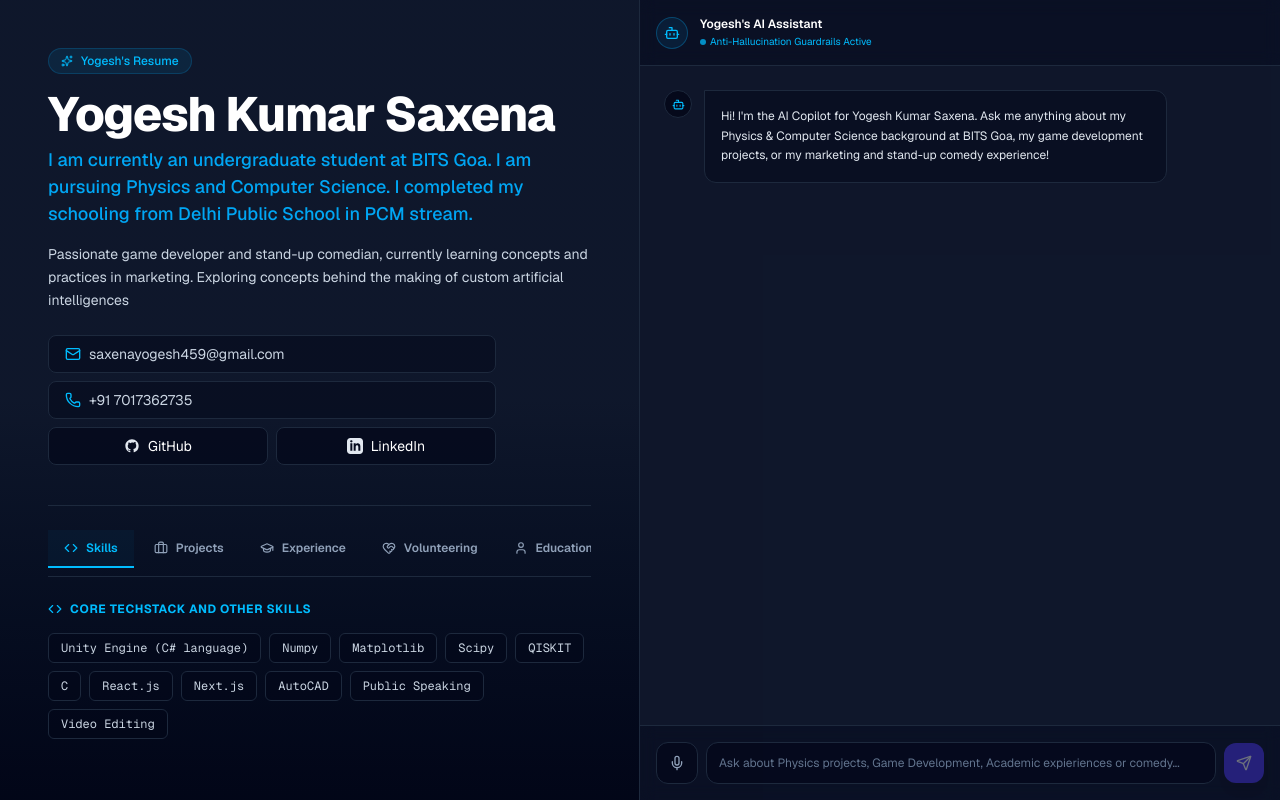
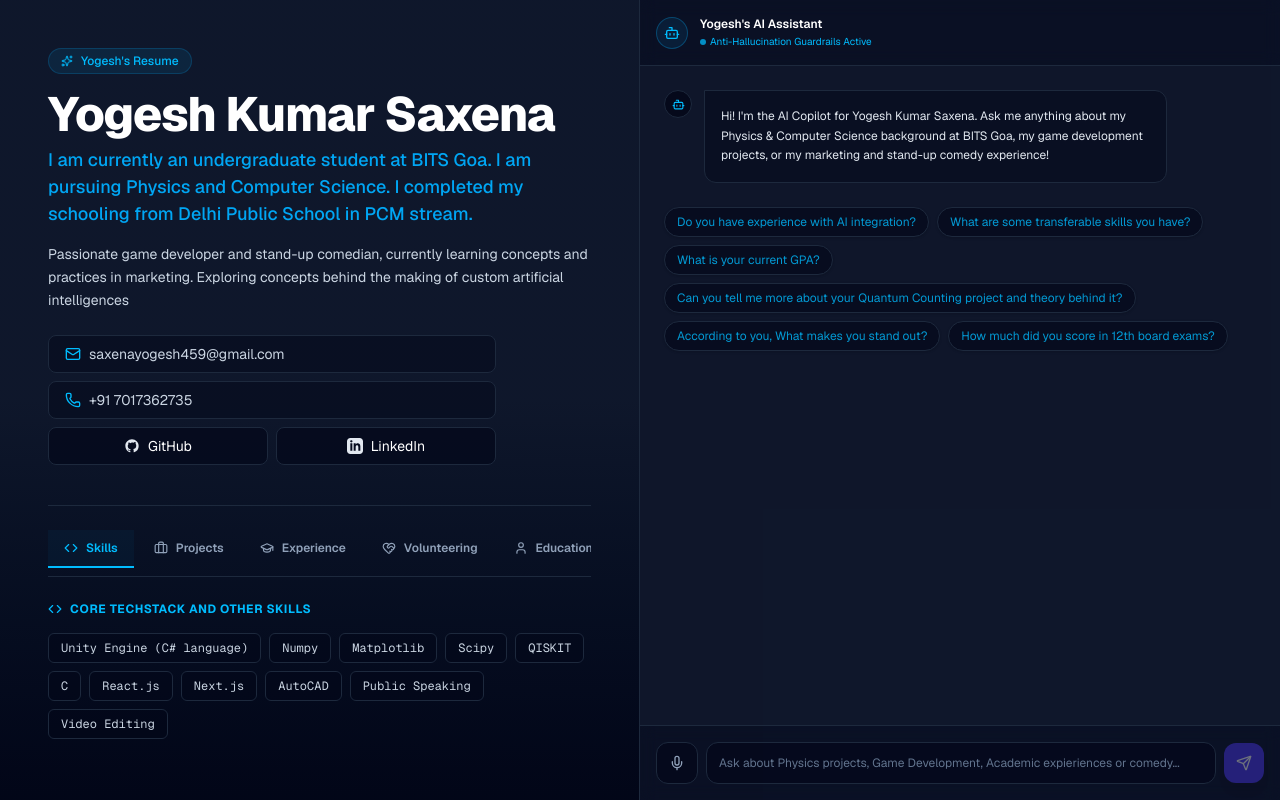
Before and after one commit to Yogi123-des/Resume-Copilot-, a Next.js app in the folder ai-portfolio/: page / in a window 1280 px wide. Built offline with nearby package versions, Linux system fonts and the light colour scheme.

Commit message:
UI fixed for the 1 millionth time

```diff
--- a/ai-portfolio/app/page.tsx
+++ b/ai-portfolio/app/page.tsx
@@ -184,7 +184,7 @@ export default function Home() {
 
           <hr className="border-slate-800 my-6" />
 
-          {/* ================= TAB NAVIGATION ================= */}
+          {/* TAB NAVIGATION */}
           <div className="flex gap-1 mb-6 overflow-x-auto pb-2 custom-scrollbar border-b border-slate-800">
             {[
               { id: 'skills', icon: Code, label: 'Skills' },
@@ -208,7 +208,7 @@ export default function Home() {
             ))}
           </div>
 
-          {/* ================= TAB CONTENT AREA ================= */}
+          {/*TAB CONTENT AREA */}
           <div className="min-h-[400px]">
 
             {/* Core TechStack Section */}
@@ -327,7 +327,7 @@ export default function Home() {
               </div>
             )}
 
-          </div> {/* <-- End of Tab Content Area */}
+          </div> {/*End of Tab Content Area */}
         </div>
 
         <p className="text-[10px] text-slate-500 font-mono mt-auto pt-8">© {new Date().getFullYear()} Yogesh Kumar Saxena — BITS Goa Compiler Mode</p>
@@ -384,6 +384,19 @@ export default function Home() {
               </div>
             </div>
           )}
+          {messages.length === 1 && !isLoading && profileData?.sampleQ && (
+<div className="flex flex-wrap gap-2 pt-2 animate-fade-in">
+    {profileData.sampleQ.map((item, idx) => (
+      <button
+        key={idx}
+        onClick={() => setInput(item.question)}
+        className="text-xs px-3 py-1.5 bg-slate-950/60 border border-slate-800 hover:border-sky-500/40 hover:bg-sky-500/5 text-sky-400/80 hover:text-sky-300 rounded-full transition-all text-left shadow-sm"
+      >
+        {item.question}
+      </button>
+    ))}
+  </div>
+)}
           <div ref={chatEndRef} />
         </div>
 
--- a/ai-portfolio/profile.json
+++ b/ai-portfolio/profile.json
@@ -17,7 +17,7 @@
   "project 1": [
     {
       "title": "Axel Platformer",
-      "description": "A 2D platformer about a character AXEL with challenging level design",
+      "description": "A 2D platformer about a character AXEL with challenging level design (My very first project)",
       "techStack": "UNITY engine and C#",
       "liveLink": "https://yogesh123.itch.io/axel"
     }
@@ -104,18 +104,24 @@
       "year": "2024 - 2029"
     }
   ],
-  "sampleQA": [
+  "sampleQ": [
     {
-      "question": "What is your main programming language?",
-      "answer": "My primary programming langauge currently that i am most comfortable with is PYTHON."
+      "question": "Do you have experience with AI integration?"
     },
     {
-      "question": "Do you have experience with AI integration?",
-      "answer": "Yes, I built this portfolio copilot utilizing the OpenAI API, implementing strict system prompts to eliminate hallucinations and handle unexpected user questions gracefully."
+      "question": "What are some transferable skills you have?"
     },
     {
-      "question": "What are some transferable skills you have?",
-      "answer": "Some transferable skills that I have learned are the art of public speaking and the quailties related to leadership and teamwork during my time at Developers Society BITS Goa and Fun Unlimited Comedy Club."
+      "question": "What is your current GPA?"
+    },
+    {
+      "question": "Can you tell me more about your Quantum Counting project and theory behind it?"
+    },
+    {
+      "question": "According to you, What makes you stand out?"
+    },
+    {
+      "question": "How much did you score in 12th board exams?"
     }
   ]
 }
```
